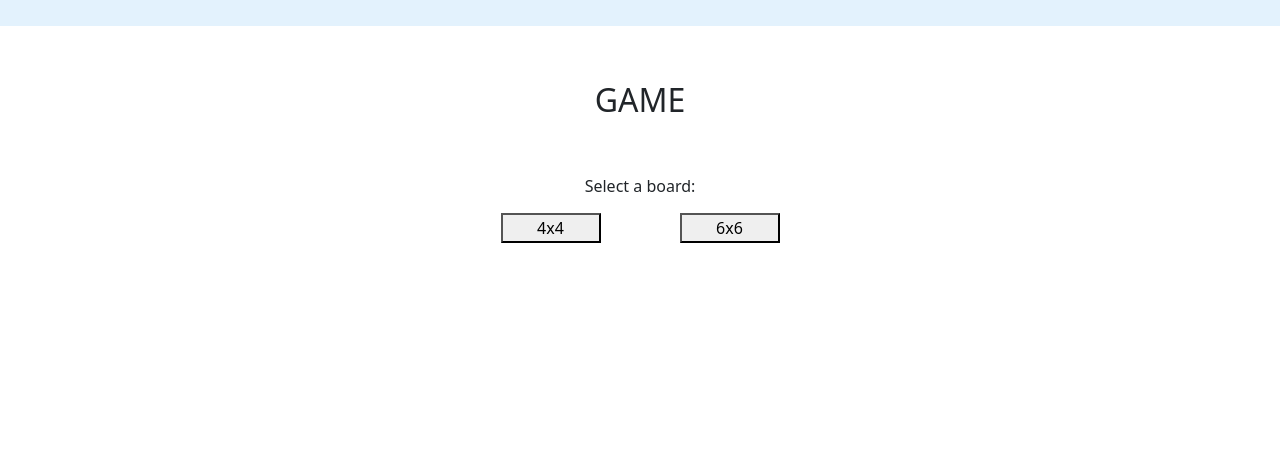
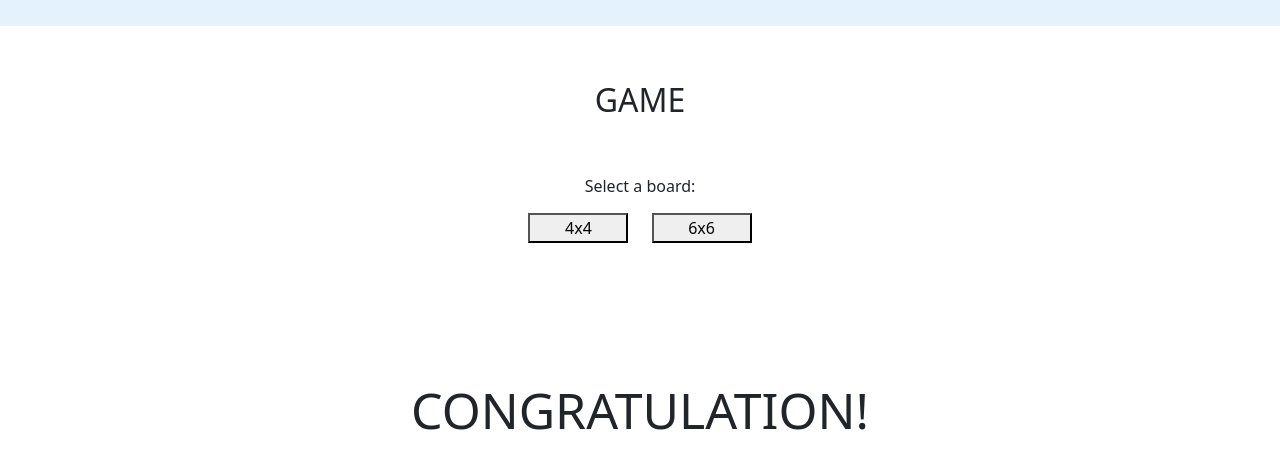
Before and after one commit to Briansangermano/MemoryGameVue, a Vue app: page /game in a window 1280 px wide. Shown: the top 468 px of the page. Built offline with nearby package versions, Linux system fonts and the light colour scheme.

Commit message:
Add message of congratulation

```diff
--- a/src/components/Game.vue
+++ b/src/components/Game.vue
@@ -6,11 +6,14 @@
       <button class="button" @click="pushMoreCard(4)">4x4</button>
       <button class="button" @click="pushMoreCard(6)">6x6</button>
     </div>
-    <div class="container-cards">
+    <div v-if="!finishedGame" class="container-cards">
       <div v-for="card in cards" :key="card.id" @click="checkCard(card)">
         <button v-if="!card.checked" class="card noChecked">{{card.number}}</button>
         <button disabled v-else class="card checked">{{card.number}}</button>
       </div>
+    </div>
+    <div v-if="finishedGame" class="container-message">
+      <div>CONGRATULATION!</div>
     </div>
   </div>
 </template>
@@ -21,10 +24,15 @@ import { mapState, mapActions} from "vuex";
 export default {
   computed: {
     ...mapState(["cards"]),
+
+    finishedGame() {
+      return this.cards.length === 0
+    }
   },
 
   methods: {
     ...mapActions(['chackedCard', 'pushMoreCards']),
+
     checkCard(cardSelected) {
       this.chackedCard({ cardSelected });
     },
@@ -104,7 +112,7 @@ export default {
   .container-block {
     display: flex;
     justify-content: space-between;
-    width: 25%;
+    width: 20%;
     margin: 15px 0 30px 0;
   }
 
@@ -137,4 +145,11 @@ export default {
   .button {
     width: 100px;
   }
+
+  .container-message {
+    display: flex;
+    justify-content: center;
+    margin: 100px;
+    font-size: 50px;
+  }
 </style>
```
